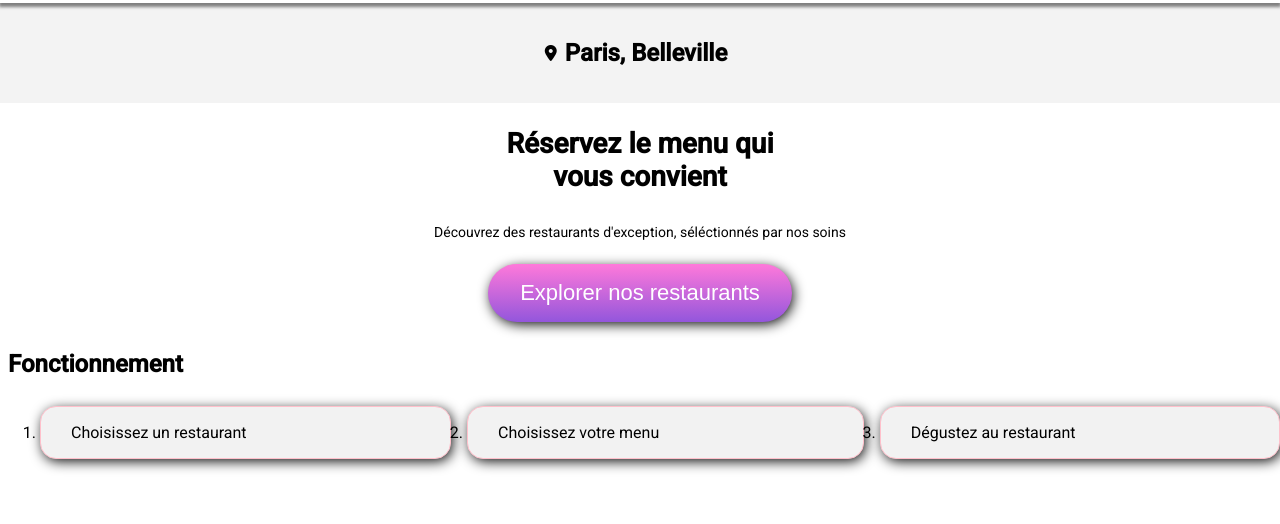
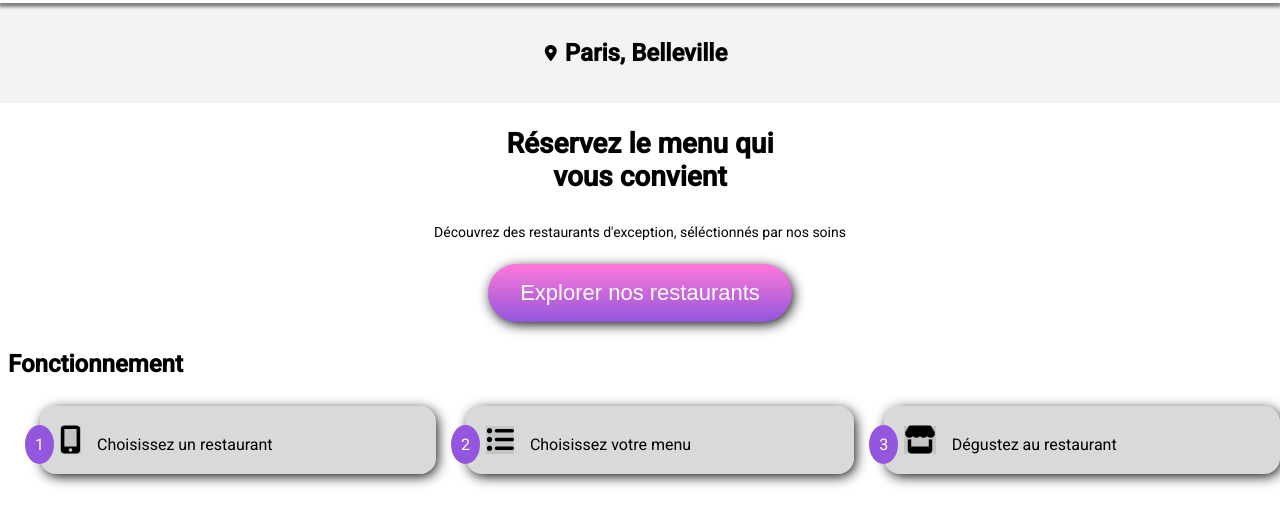
Before and after one commit to kevingrandpierre/ohmyfood, a website: page index.html in a window 1280 px wide. Shown: the part 84-608 px from the top of the page. Drawn offline with Linux system fonts and the light colour scheme; a web font is replaced by a local one.

Commit message:
add counter

```diff
--- a/index.html
+++ b/index.html
@@ -29,9 +29,9 @@
         <section class="functioning">
             <h2>Fonctionnement</h2>
             <ol>
-                <li>Choisissez un restaurant</li>
-                <li>Choisissez votre menu</li>
-                <li>Dégustez au restaurant</li>
+                <li><i class="fas fa-mobile-alt"></i>Choisissez un restaurant</li>
+                <li><i class="fas fa-list-ul"></i>Choisissez votre menu</li>
+                <li><i class="fas fa-store"></i>Dégustez au restaurant</li>
             </ol>
 
         </section>
--- a/sass/layouts/functioning.scss
+++ b/sass/layouts/functioning.scss
@@ -1,22 +1,42 @@
 @import "../utils/zoom.scss";
 @import "../utils/box-shadow.scss";
+@import "../utils/color.scss";
 
 .functioning{
+    counter-reset: number;
     & ol{
-        @media(max-width:800px) {
+        @media(max-width:1000px) {
         flex-direction: column;
         }
         display: flex;
-        gap: 16px;
+        gap: 30px;
     }
     & li{
-        background-color: #f2f2f2;
-        padding: 16px 30px;
-        border: 1px solid pink;
+        list-style-type: none;
+        position: relative;
+        &::before{content: counter(number) ;
+            position: absolute;
+            bottom: 10px;
+            left:-15px;
+            counter-increment: number;
+            color: white;
+            background-color: $color-primary;
+            padding: 10px;
+            border-radius: 50%;
+        }
+        background-color: $light-grey;
+        padding: 20px 20px;
+
         flex-grow: 1;
         border-radius: 16px;
+        @include box-shadow;
         &:hover{
             @include zoom;
         }
     }
+    & i.fas {
+        margin-right: 16px;
+        background-color: $light-grey;
+        font-size: 28px;
+    }
 }
--- a/sass/utils/color.scss
+++ b/sass/utils/color.scss
@@ -1,3 +1,4 @@
 $color-primary: #9356DC;
 $color-secondary: #FF79DA;
 $color-tertiary: #99e2d0;
+$light-grey: #a7a7a76e
```
Also changed, not shown: sass/layouts/functioning.css, style.css, 1 other file.
